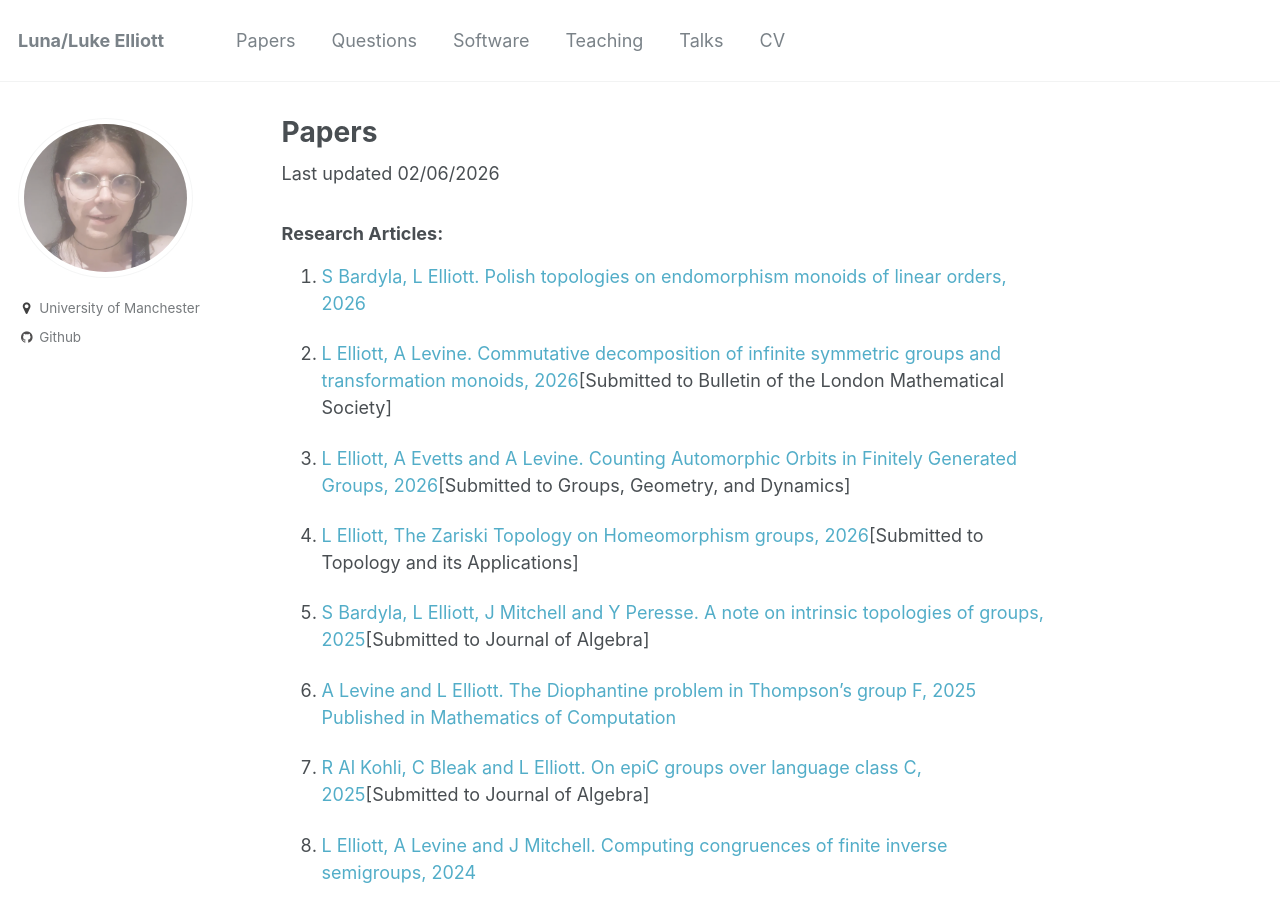
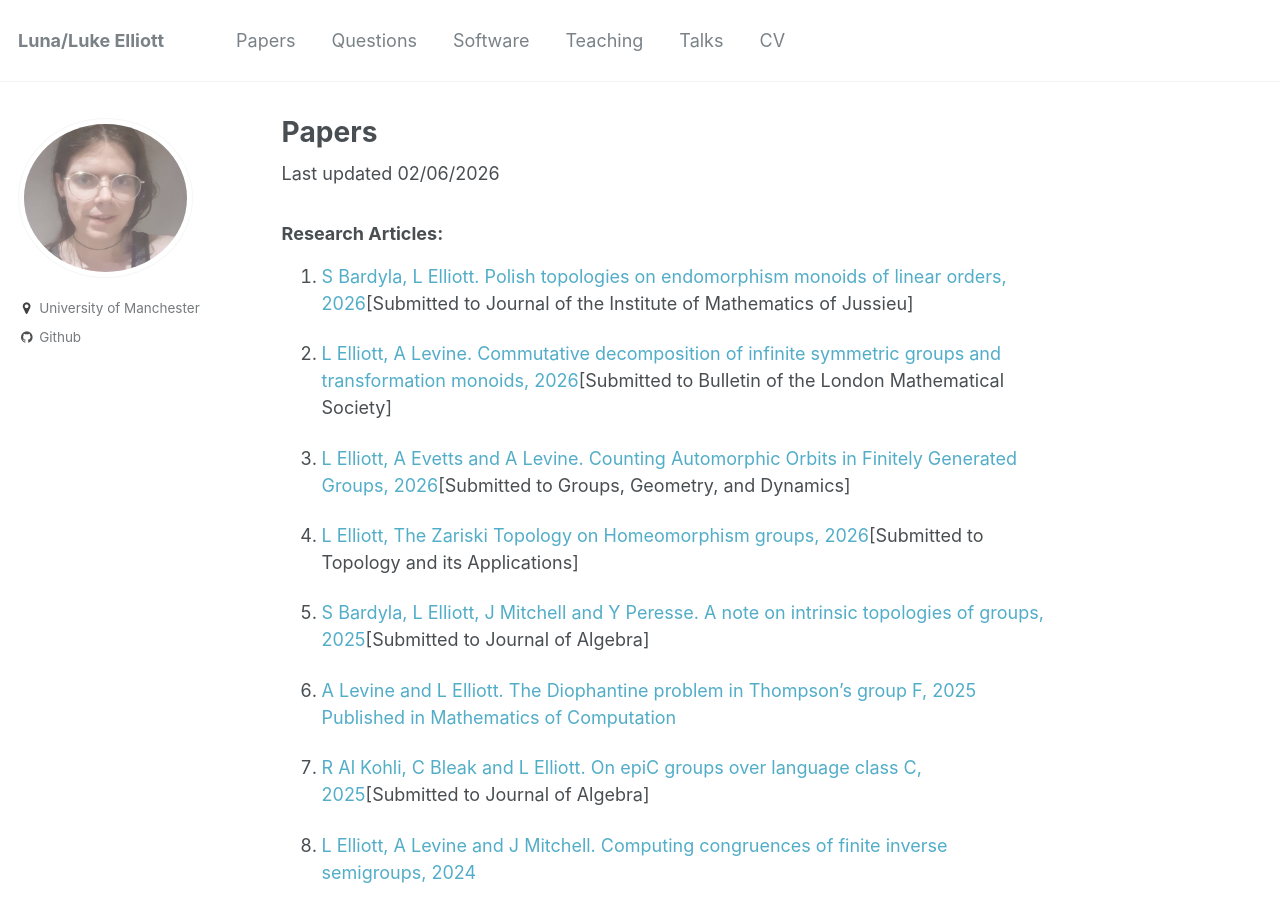
Before and after one commit to le27/L-Elliott, a Jekyll site: the page built from _pages/papers.md, in a window 1280 px wide and 900 px high. Built offline with Jekyll 4.4.1, drawn with Linux system fonts in a browser that asks for light colours; formulas are drawn with MathJax 3.

Commit message:
Add submission notes to research articles

```diff
--- a/_pages/papers.md
+++ b/_pages/papers.md
@@ -7,7 +7,7 @@ author_profile: true
 Last updated 02/06/2026
 
 ### Research Articles:
-1. [S Bardyla, L Elliott. Polish topologies on endomorphism monoids of linear orders, 2026](https://arxiv.org/abs/2605.26906)
+1. [S Bardyla, L Elliott. Polish topologies on endomorphism monoids of linear orders, 2026](https://arxiv.org/abs/2605.26906)[Submitted to Journal of the Institute of Mathematics of Jussieu]
 
 1. [L Elliott, A Levine. Commutative decomposition of infinite symmetric groups and transformation monoids, 2026](https://arxiv.org/abs/2605.14862)[Submitted to Bulletin of the London Mathematical Society]
 
```
